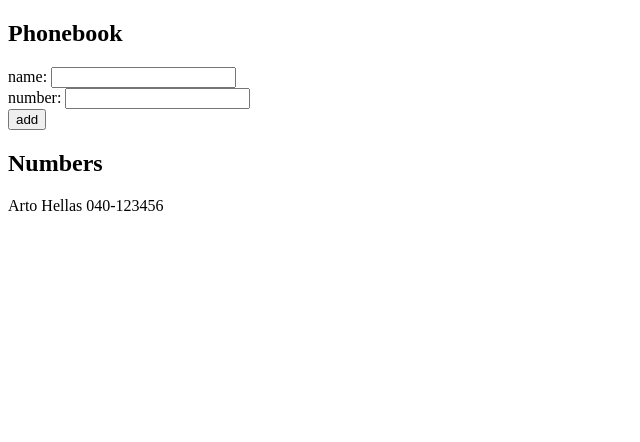
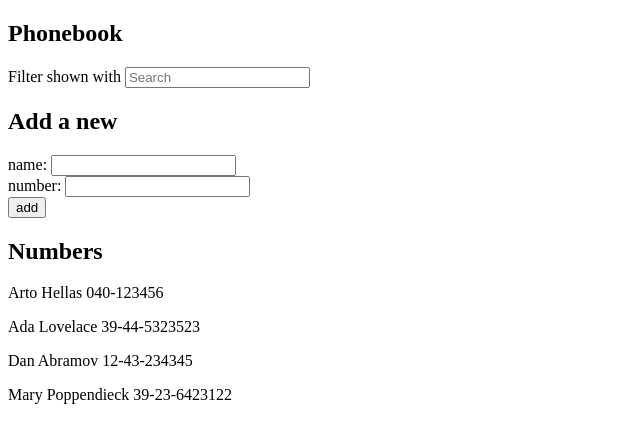
Before and after one commit to Jondeboy/FullstackOpen, a React (Vite) app in the folder Osa_2/puhelinluettelo/: page / in a window 1280 px wide. Shown: the top 442 px of the page, without its empty margins (0-640 px from the left). Built offline with nearby package versions, Linux system fonts and the light colour scheme.

Commit message:
- Task 2.9 done, puhelinluettelo step4

```diff
--- a/Osa_2/puhelinluettelo/src/App.jsx
+++ b/Osa_2/puhelinluettelo/src/App.jsx
@@ -3,13 +3,14 @@
 
 const App = () => {
     const [persons, setPersons] = useState([
-        {
-            name: 'Arto Hellas',
-            number: '040-123456'
-        }
+        { name: 'Arto Hellas', number: '040-123456' },
+        { name: 'Ada Lovelace', number: '39-44-5323523' },
+        { name: 'Dan Abramov', number: '12-43-234345' },
+        { name: 'Mary Poppendieck', number: '39-23-6423122' }
     ])
     const [newName, setNewName] = useState('')
     const [newNumber, setNewNumber] = useState('')
+    const [newFilterInput, setNewFilterInput] = useState('')
 
     const addNumber = (event) => {
         event.preventDefault()
@@ -27,9 +28,21 @@
         setNewNumber('')
     }
 
+    const personsToShow = !newFilterInput
+        ? persons
+        : persons.filter(person =>
+            person.name.toLowerCase().includes(newFilterInput.toLowerCase()) ||
+            person.number.includes(newFilterInput)
+        );
+
+
     return (
         <div>
             <h2>Phonebook</h2>
+            <div>
+                Filter shown with <input placeholder="Search" value={newFilterInput} onChange={(event) => setNewFilterInput(event.target.value)} />
+            </div>
+            <h2>Add a new</h2>
             <form onSubmit={addNumber}>
                 <div>
                     name: <input value={newName} onChange={(event) => setNewName(event.target.value)} />
@@ -42,7 +55,7 @@
                 </div>
             </form>
             <h2>Numbers</h2>
-            {persons.map(person => <p key={person.name}>{person.name} {person.number}</p>)}
+            {personsToShow.map(person => <p key={person.name}>{person.name} {person.number}</p>)}
 
         </div>
     )
```
